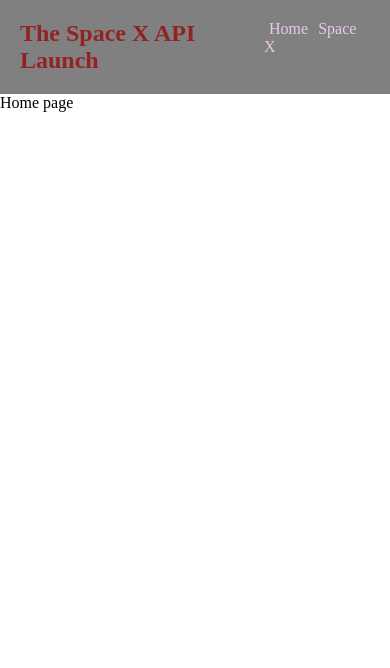
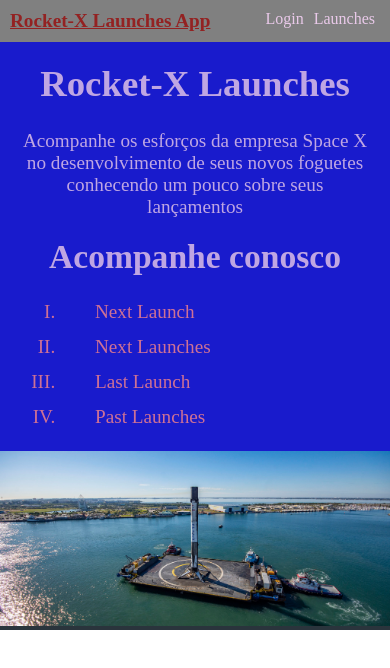
Before and after one commit to ahoymarcus/reactjs-rocket-launches-app, a React (Create React App) app: page / in a window 390 px wide. Shown: the top 668 px of the page. Built offline with nearby package versions, Linux system fonts and the light colour scheme.

Commit message:
Criar estilo basico mobile. Atualizar readme.md

```diff
--- a/src/App.css
+++ b/src/App.css
@@ -5,17 +5,52 @@
 }
 
 /* globals */
+h1 {
+	margin: 0px 0 25px 0;
+	font-size: 2.3rem;
+}
+
+h2 {
+	font-size: 2.1rem;
+}
+
+p {
+	font-size: 1.2rem;
+	margin-bottom: 15px;
+}
+
+
+li {
+	margin: 13px;
+	text-decoration: none;
+}
+
+
+@media only screen and (min-width: 800px) {
+	h1 {
+		margin: 10px 0 35px 0;
+		font-size: 2.6rem;
+	}
+}
 
 
 /* end of globals */
 /* Navbar */
+.logo {
+	color: #932222;
+}
+
 .nav-container {
 	color: #932222;
 	background-color: gray;
-	padding: 20px;
+	padding: 10px;
 
 	display: flex;
 	justify-content: space-between;
+}
+
+.nav-container h2 {
+	font-size: 1.2rem;
 }
 
 .nav-links {
@@ -23,6 +58,14 @@
 	text-decoration: none;
 	padding: 5px;
 }
+
+
+@media only screen and (min-width: 800px) {
+	.nav-container {
+		padding: 20px;
+	}
+}
+
 
 /* end of navbar */
 /* Hero */
--- a/src/components/Navbar.js
+++ b/src/components/Navbar.js
@@ -7,13 +7,13 @@
 
 	return (
 		<div className="nav-container">
-			<h2>The Space X API Launch</h2>
+			<h2><Link to="/" className="logo" >Rocket-X Launches App</Link></h2>
 			<div>
 				<Link to="/" className="nav-links" >
-					Home
+					Login
 				</Link>
 				<Link to="/rooms" className="nav-links" >
-					Space X
+					Launches
 				</Link>
 			</div>
 		</div>
--- a/src/pages/Home.js
+++ b/src/pages/Home.js
@@ -1,5 +1,6 @@
 import React from 'react';
 
+import './home.css';
 import { useGlobalContext } from '../context';
 
 
@@ -11,8 +12,24 @@
 
 
     return (
-        <div>
-            Home page
+        <div className="home-container">
+            <header className="home-header">
+							<h1>Rocket-X Launches</h1>
+							<p>Acompanhe os esforços da empresa Space X no desenvolvimento de seus novos foguetes conhecendo um pouco sobre seus lançamentos</p>
+
+						</header>
+						<main className="home-main">
+							<section className="home-info">
+								<h2>Acompanhe conosco</h2>
+								<ul>
+									<li>Next Launch</li>
+									<li>Next Launches</li>
+									<li>Last Launch</li>
+									<li>Past Launches</li>
+								</ul>
+							</section>
+							<img src="./images/space-x-rest-api.jpg" alt="Plataforma de lançamento da Space X" />
+						</main>
         </div>
     );
 };
--- /dev/null
+++ b/src/pages/home.css
@@ -0,0 +1,49 @@
+.home-container {
+	background-color: #2a343c;
+	color: #e9c9e9cc;
+}
+
+.home-header, .home-info {
+	background-color: #1313fdbf; /*#0404ffbf; #0404ff;*/
+}
+
+.home-header {
+	display: flex;
+	flex-direction: column;
+
+	text-align: center;
+	padding: 20px 20px 5px 20px;
+}
+
+.home-header p {
+	max-width: 800px;
+}
+
+.home-info {
+	/*margin: 0px 0 0px 30px;*/
+	padding: 0px 10px 10px 10px;
+	justify-content: flex-start;
+}
+
+.home-info h2 {
+	margin-bottom: 25px;
+	text-align: center;
+}
+
+.home-info li {
+	font-size: 1.2rem;
+	list-style: upper-roman;
+	margin-left: 50px;
+	padding-left: 35px;
+	color: #fb8787cc;
+}
+
+
+
+.home-info ul {
+
+}
+
+.home-main img {
+	width: 100%;
+}
```
Also changed, not shown: src/images/space-x-rest-api.jpg (added), 1 other file (tests, documents, lock files or other folders).
